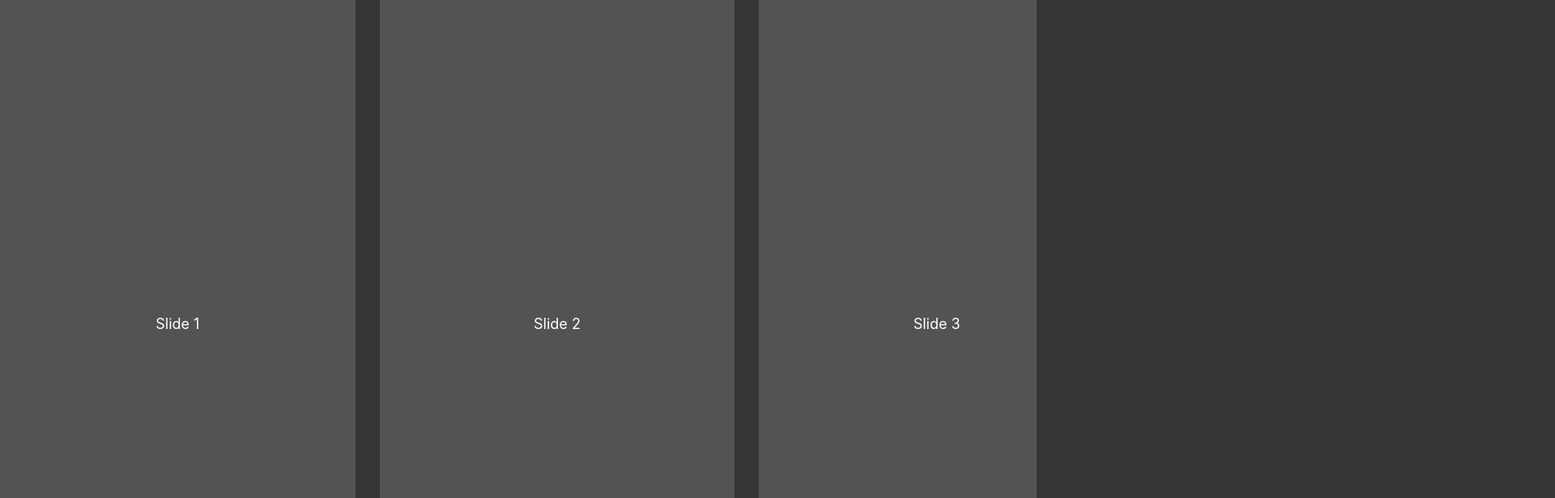
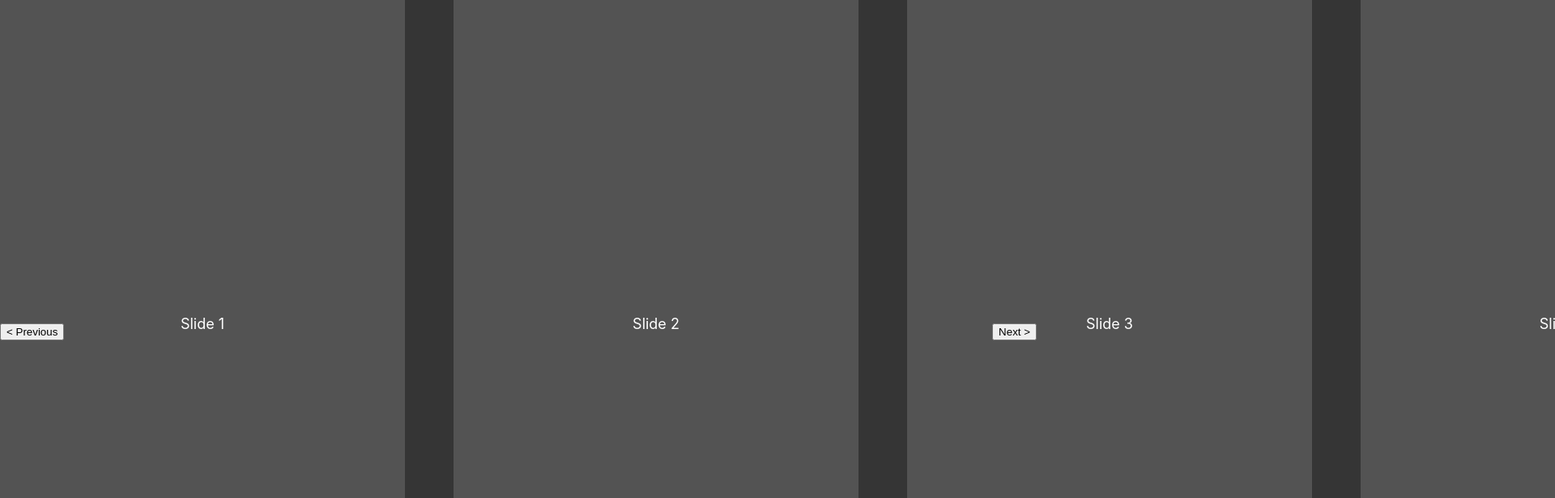
Before and after one commit to LuanSergio/StudyLab, a React (Create React App) app in the folder carousel/: page / in a window 1280 px wide. Shown: the top 616 px of the page at 81% size, 1920 px wide, since content can reach past the window. Built offline with nearby package versions, Linux system fonts and the light colour scheme.

Commit message:
chore[carousel]: work on carousel

```diff
--- a/carousel/package.json
+++ b/carousel/package.json
@@ -39,5 +39,6 @@
       "last 1 firefox version",
       "last 1 safari version"
     ]
-  }
+  },
+  "devDependencies": {}
 }
--- a/carousel/src/components/Carousel/index.tsx
+++ b/carousel/src/components/Carousel/index.tsx
@@ -10,18 +10,29 @@ let isMouseLocked = false;
 let initialPosition = 0;
 let lastPosition = 0;
 let position = 0;
+let index = 0;
+
+const itemWidth = 500;
+const gap = 30;
+const totalItemWidth = itemWidth + gap;
 
 const Carousel = ({
   children,
   tagName = "div",
 }: CarouselProps): JSX.Element => {
   const Tag = tagName as keyof JSX.IntrinsicElements;
+  let itemLength = Children.count(children);
 
-  function updateCarouselPosition() {
+  function updateCarouselPosition(newPosition: number): void {
     document.documentElement.style.setProperty(
       "--carousel-position",
-      `${position}px`
+      `${newPosition}px`
     );
+  }
+
+  function updateCarouselIndex(newPosition: number): void {
+    document.documentElement.style.setProperty("transition-duration", `300ms`);
+    updateCarouselPosition(newPosition);
   }
 
   function handleMouseDown(event: React.MouseEvent): void {
@@ -34,7 +45,7 @@ const Carousel = ({
     if (isMouseLocked) {
       const travelDistance = event.clientX - initialPosition;
       position = travelDistance + lastPosition;
-      updateCarouselPosition();
+      updateCarouselPosition(position);
     }
   }
 
@@ -42,21 +53,53 @@ const Carousel = ({
     event.preventDefault();
     lastPosition = position;
     isMouseLocked = false;
+    // index = Math.floor(Math.abs(position) / (totalItemWidth / 2));
+    // console.log("index", index * totalItemWidth);
+    // position = index * totalItemWidth;
+    // console.log("position", position);
+    // updateCarouselIndex(-position);
+    // console.log("updated value", index * itemWidth);
+    // console.log(
+    //   "position: ",
+    //   Math.abs(position),
+    //   "itemWidth: ",
+    //   itemWidth,
+    //   "result: ",
+    //   Math.floor(Math.abs(position) / itemWidth)
+    // );
   }
 
-  // function handleMouseLeave(event: React.MouseEvent): void {
-  //   setIsMouseLocked(false);
-  // }
+  function goToPreviousIndex(newIndex: number): void {}
+
+  function goToNextIndex(newIndex: number): void {}
+
+  function handleMouseLeave(event: React.MouseEvent): void {
+    isMouseLocked = false;
+  }
 
   return (
     <div
-      className="carousel"
+      className="container"
+      id="carousel"
       onMouseDown={handleMouseDown}
       onMouseMove={handleMouseMove}
       onMouseUp={handleMouseUp}
-      // onMouseLeave={handleMouseLeave}
+      onMouseLeave={handleMouseLeave}
     >
-      <Tag className="carousel__items-holder">{children}</Tag>
+      <div
+        className="carousel"
+
+        // onMouseLeave={handleMouseLeave}
+      >
+        <Tag className="carousel__items-holder">{children}</Tag>
+      </div>
+      <div className="carousel__controls">
+        <button onClick={() => goToPreviousIndex(itemWidth)}>
+          {"< Previous"}
+        </button>
+
+        <button onClick={() => goToNextIndex(-itemWidth)}>{"Next >"}</button>
+      </div>
     </div>
   );
 };
--- a/carousel/src/components/Carousel/styles.css
+++ b/carousel/src/components/Carousel/styles.css
@@ -2,11 +2,13 @@
   width: 100%;
   height: 100%;
   touch-action: pan-y;
-  overflow: hidden;
   margin-left: auto;
   margin-right: auto;
   position: relative;
   user-select: none;
+  overflow-x: visible;
+  transition-property: transform;
+  transition-duration: 0s;
   transform: translateX(var(--carousel-position));
   will-change: transform;
 }
@@ -20,11 +22,8 @@
   list-style: none;
   max-width: 1200px;
   width: 100%;
-  transition: transform 0.1s linear;
-  gap: 30px;
-  /* margin-left: auto;
-  margin-right: auto; */
-  /* transform: translate3d(-800px, 0px, 0px); */
+  gap: 60px;
+  will-change: transform;
 }
 
 .carousel__controls {
@@ -34,4 +33,5 @@
   display: flex;
   justify-content: space-between;
   width: 100%;
+  will-change: transform;
 }
--- a/carousel/src/components/Item/styles.css
+++ b/carousel/src/components/Item/styles.css
@@ -3,11 +3,13 @@
   color: #fff;
   /* border: 2px solid #b3b3b3; */
   height: 100vh;
-  width: 438.667px;
+  width: 500px;
   flex-shrink: 0;
   font-size: 18px;
   display: flex;
   align-items: center;
   justify-content: center;
   pointer-events: none;
+  transition-property: transform;
+  transition-duration: 0s;
 }
```
